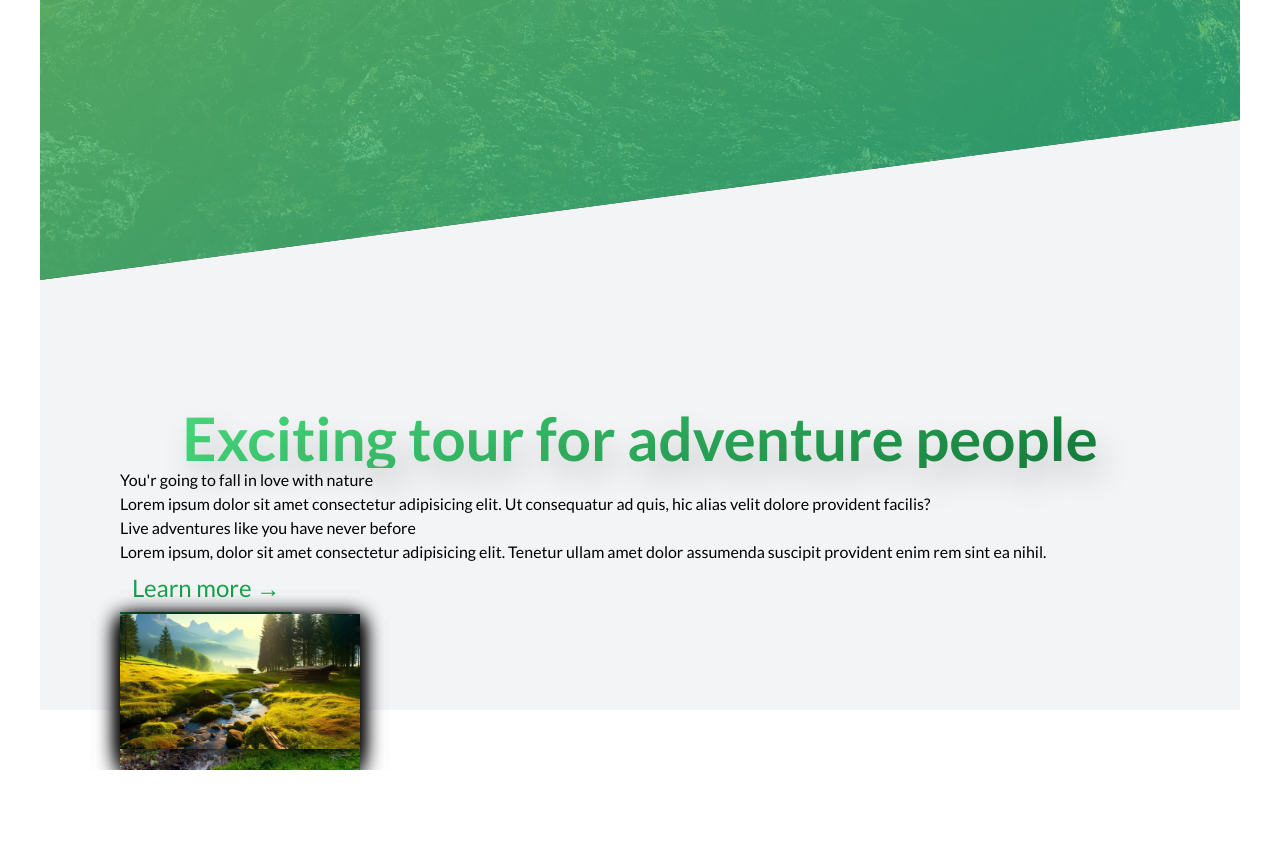
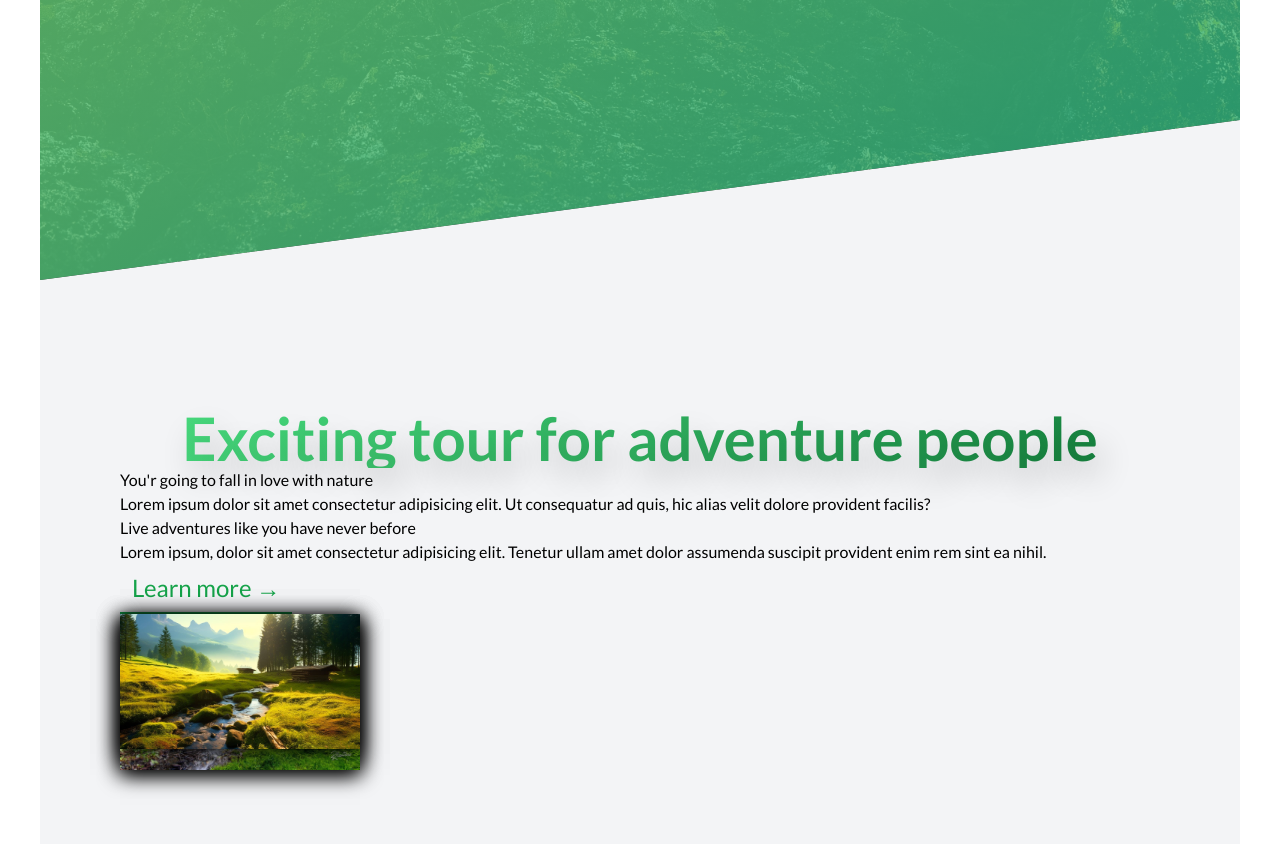
Before and after one commit to OmBharti999/pro, a Next.js app: page / in a window 1280 px wide. Shown: the part 520-1364 px from the top of the page. Before the commit the page ends 1290 px from the top, so only its background shows below. Built offline with nearby package versions, Linux system fonts and the light colour scheme.

Commit message:
add padding bottom in section about

```diff
--- a/app/_component/mainContent/index.css
+++ b/app/_component/mainContent/index.css
@@ -1,3 +1,3 @@
 .section-about {
-  @apply -mt-[20vh] pt-[calc(20vh+8rem)] pb-24 bg-gray-100 md:px-12 lg:px-20;
+  @apply -mt-[20vh] py-[calc(20vh+8rem)]  bg-gray-100 md:px-12 lg:px-20;
 }
```
